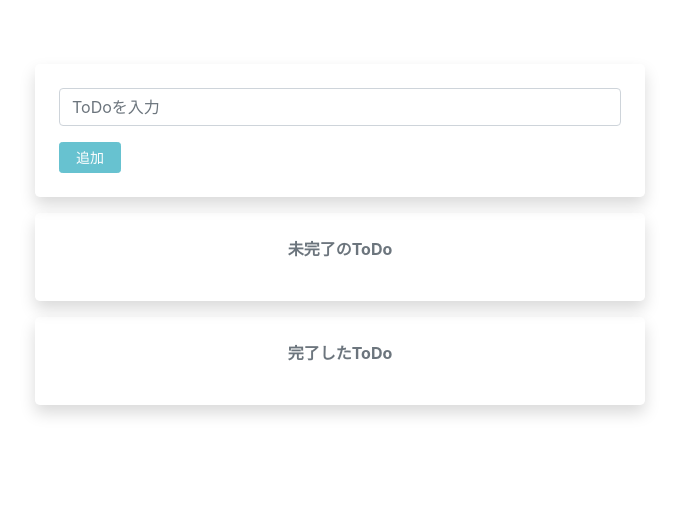
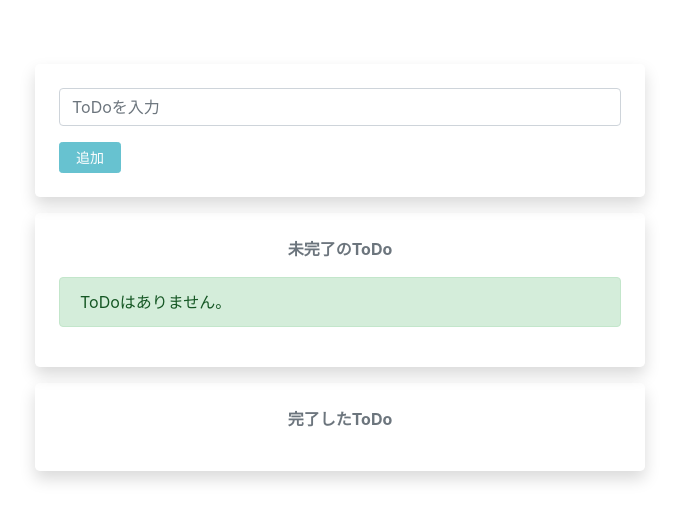
Before and after one commit to ksk-tngc/react-sample01-todo-app-using-bootstrap, a React (Create React App) app: page / in a window 1280 px wide. Shown: the top 520 px of the page, without its empty margins (300-979 px from the left). Built offline with nearby package versions, Linux system fonts and the light colour scheme.

Commit message:
feat: 未完了のToDoが0件の時にアラートを画面表示する処理追加

```diff
--- a/src/components/IncompleteTodos.jsx
+++ b/src/components/IncompleteTodos.jsx
@@ -17,6 +17,13 @@ export const IncompleteTodos = () => {
     <>
       <div className="mb-3 p-4 shadow rounded-lg">
         <p className="text-center font-weight-bold text-muted">未完了のToDo</p>
+
+        {state.incompleteTodos.length === 0 ? (
+          <div className="alert alert-success">ToDoはありません。</div>
+        ) : (
+          ''
+        )}
+
         <ul className="list-group list-group-flush">
           {state.incompleteTodos.map((incompleteTodo, index) => (
             <IncompleteTodoItem
```
